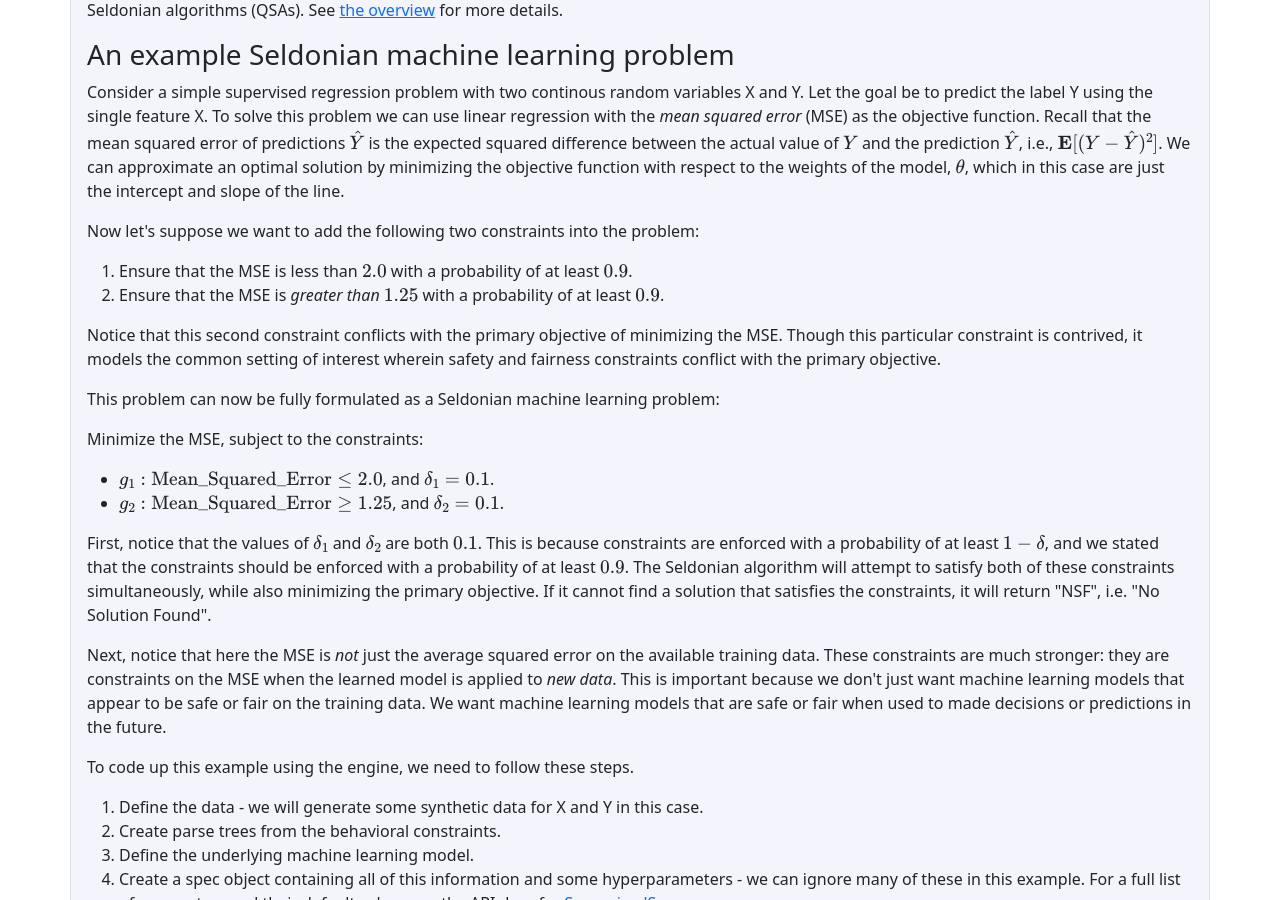
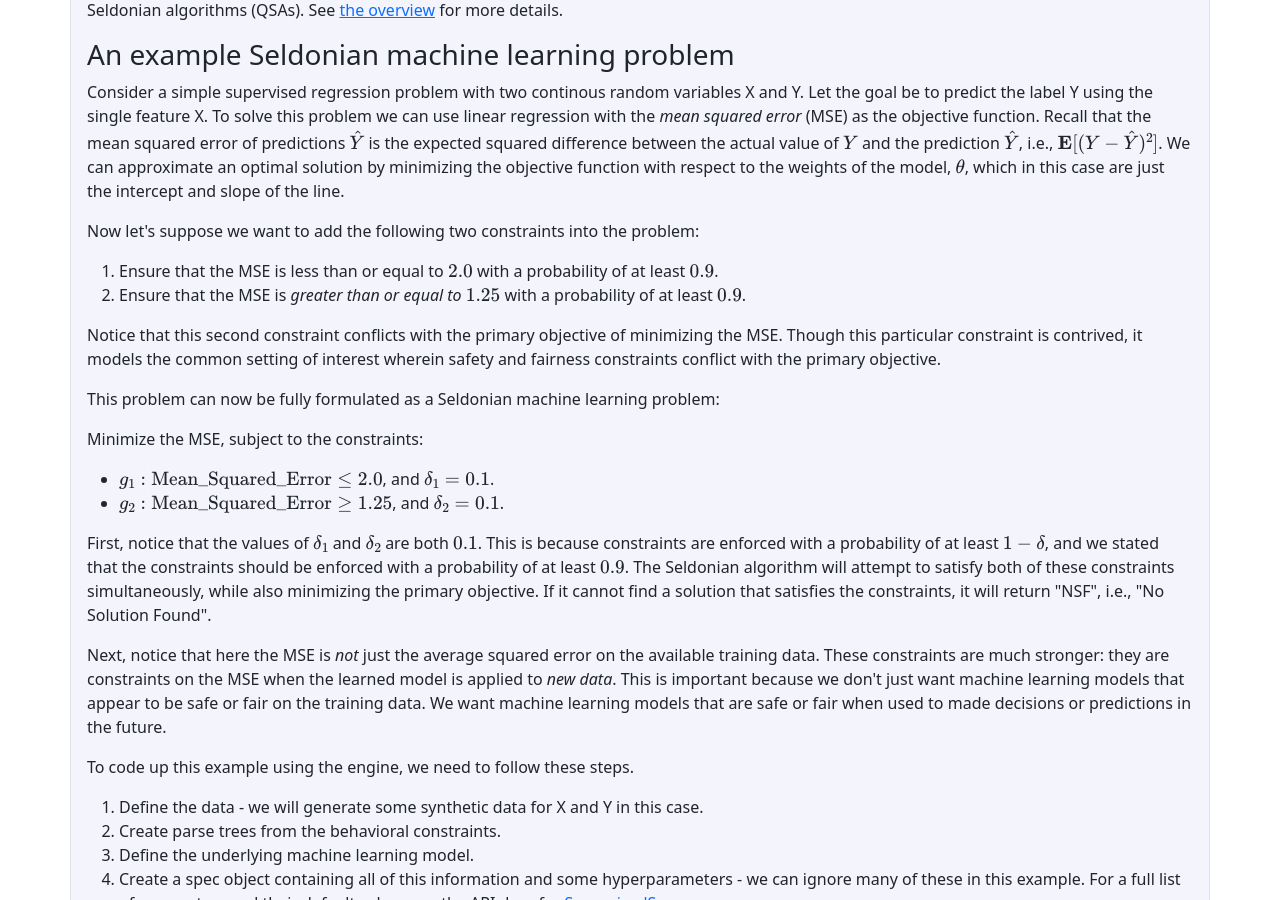
Before and after one commit to seldonian-framework/Tutorials, a Jekyll site: the page built from _tutorials/simple_engine_tutorial.md, in a window 1280 px wide and 900 px high, scrolled down 418 px. Built offline with Jekyll 4.4.1, drawn with Linux system fonts in a browser that asks for light colours; formulas are drawn with MathJax 3; some of the changed text lies outside the part shown.

Commit message:
address Phil's comments

```diff
--- a/_tutorials/simple_engine_tutorial.md
+++ b/_tutorials/simple_engine_tutorial.md
@@ -27,8 +27,8 @@
         Now let's suppose we want to add the following two constraints into the problem:
     </p>
     <ol>
-        <li>Ensure that the MSE is less than $2.0$ with a probability of at least $0.9$. </li>
-        <li>Ensure that the MSE is <i>greater than</i> $1.25$ with a probability of at least $0.9$.</li>
+        <li>Ensure that the MSE is less than or equal to $2.0$ with a probability of at least $0.9$. </li>
+        <li>Ensure that the MSE is <i>greater than or equal to</i> $1.25$ with a probability of at least $0.9$.</li>
     </ol>
     <p>
         Notice that this second constraint conflicts with the primary objective of minimizing the MSE. Though this particular constraint is contrived, it models the common setting of interest wherein safety and fairness constraints conflict with the primary objective.
@@ -48,7 +48,7 @@
         </li>
     </ul>
     <p>
-        First, notice that the values of ${\delta}_1$ and ${\delta}_2$ are both $0.1$. This is because constraints are enforced with a probability of at least $1-{\delta}$, and we stated that the constraints should be enforced with a probability of at least $0.9$. The Seldonian algorithm will attempt to satisfy both of these constraints simultaneously, while also minimizing the primary objective. If it cannot find a solution that satisfies the constraints, it will return "NSF", i.e. "No Solution Found".
+        First, notice that the values of ${\delta}_1$ and ${\delta}_2$ are both $0.1$. This is because constraints are enforced with a probability of at least $1-{\delta}$, and we stated that the constraints should be enforced with a probability of at least $0.9$. The Seldonian algorithm will attempt to satisfy both of these constraints simultaneously, while also minimizing the primary objective. If it cannot find a solution that satisfies the constraints, it will return "NSF", i.e., "No Solution Found".
     </p>
     <p>
         Next, notice that here the MSE is <i>not</i> just the average squared error on the available training data. These constraints are much stronger: they are constraints on the MSE when the learned model is applied to <i>new data</i>. This is important because we don't just want machine learning models that appear to be safe or fair on the training data. We want machine learning models that are safe or fair when used to made decisions or predictions in the future.
@@ -63,8 +63,13 @@
         <li> Create a spec object containing all of this information and some hyperparameters - we can ignore many of these in this example. For a full list of parameters and their default values see the API docs for <a href="https://seldonian-toolkit.github.io/Engine/build/html/_autosummary/seldonian.spec.SupervisedSpec.html#seldonian.spec.SupervisedSpec">SupervisedSpec</a>.</li>
         <li> Run the Seldonian algorithm using the spec object. </li>
     </ol>
+    <p>
     Let's write out the code to do this. Each step above is enumerated in comments in the code below. We will make heavy use of helper functions with many hidden defaults. In the tutorials that follow, we will explore how to customize running the Engine.
+    </p>
 
+<div>
+
+<input type="button" style="float: right" class="btn btn-sm btn-secondary" onclick="copy2Clipboard(this)" value="Copy code snippet">
 
 {% highlight python %}
 # example.py
@@ -115,6 +120,7 @@
     passed_safety,solution = SA.run()
     print(passed_safety,solution)
 {% endhighlight %}
+</div>
 <p>
 If you copy the above code into a file called "example.py", run the example from the command line (once inside a virtual environment where you have pip-installed the engine) by doing:
 </p>
@@ -138,9 +144,9 @@
 {% endhighlight %}
     </p>
     <p>
-    Notice in the last few lines of the script that <code class="highlight">SA.run()</code> returns two values. <code class="highlight">passed_safety</code> is a Boolean indicating whether the candidate solution found during candidate selection passed the safety test. If <code class="highlight">passed_safety==False </code>, then <code class='highlight'> solution="NSF"</code>, i.e., "No Solution Found". If <code class="highlight">passed_safety==True</code> then the solution is the array of model weights that cause the safety test to be passed. In this example, you should get <code class="highlight">passed_safety=True</code> and a candidate solution of something like: <code class="highlight">[0.16911355 0.1738146]</code>, although the exact numbers might differ slightly depending on your machine's random number generator.
+    Notice in the last few lines of the script that <a href="https://seldonian-toolkit.github.io/Engine/build/html/_autosummary/seldonian.seldonian_algorithm.SeldonianAlgorithm.html#seldonian.seldonian_algorithm.SeldonianAlgorithm.run">SA.run()</a> returns two values. <code class="highlight">passed_safety</code> is a Boolean indicating whether the candidate solution found during candidate selection passed the safety test. If <code class="highlight">passed_safety==False </code>, then <code class='highlight'> solution="NSF"</code>, i.e., "No Solution Found". If <code class="highlight">passed_safety==True</code> then the solution is the array of model weights that cause the safety test to be passed. In this example, you should get <code class="highlight">passed_safety=True</code> and a candidate solution of something like: <code class="highlight">[0.16911355 0.1738146]</code>, although the exact numbers might differ slightly depending on your machine's random number generator.
 </p>
-<p> Also notice that <code class="highlight">SA.run()</code> does not return what the value of the primary objective actually was on the safety test. Given that it passed the safety test, we know that it should be between $1.25$ and $2.0$ (and the actual MSE on future data will be in this range with high probability). The <code class="highlight">SA</code> object provides the introspection we need to extract this information:
+<p> Also notice that <code class="highlight">SA.run()</code> does not return what the value of the primary objective actually was on the safety test. Given that it passed the safety test, we know that it should be between $1.25$ and $2.0$ (and the actual MSE on future data will be in this range with high probability). The <code class="highlight">SA</code> object provides the introspection we need to extract this information through the <a href="https://seldonian-toolkit.github.io/Engine/build/html/_autosummary/seldonian.seldonian_algorithm.SeldonianAlgorithm.html#seldonian.seldonian_algorithm.SeldonianAlgorithm.evaluate_primary_objective">SA.evaluate_primary_objective()</a> method:
 
 {% highlight python %}
 # Check the value of the primary objective on the safety dataset
@@ -153,7 +159,7 @@
 </p>
 
 <p>
-We might also wonder what the values of the primary objective and the behavioral constraint function were during the candidate selection process. All of this information and more is stored in a dictionary that is retrievable via the <code class="highlight">SA.get_cs_result()</code> method:
+We might also wonder what the values of the primary objective and the behavioral constraint function were during the candidate selection process. All of this information and more is stored in a dictionary that is retrievable via the <a href="">SA.get_cs_result()</a> method:
 {% highlight python %}
 cs_dict = SA.get_cs_result() # returns a dictionary with a lot of quantities evaluated at each step of gradient descent
 print(cs_dict.keys())
@@ -170,7 +176,7 @@
 {% highlight python %}
 print(cs_dict['g_vals'])
 {% endhighlight %}
-Even if candidate selection returned "NSF", the <code class="highlight">cs_dict</code> will still store these values.
+Even if candidate selection returns "NSF", the <code class="highlight">cs_dict</code> stores these values.
 </p>
     <h3>Summary</h3>
     <p>In this tutorial, we demonstrated how to:</p>
--- a/index.html
+++ b/index.html
@@ -2,9 +2,9 @@
 layout: home
 permalink: /
 ---
-<div class="container mt-4" align="center">
+<!-- <div class="container mt-4" align="center">
     <a href="{{ "/overview/" | relative_url }}" class="btn btn-primary">Next: Overview &raquo;</a>
-</div>
+</div> -->
 <!-- Title Container -->
 <div class="container p-3 mt-4 border" style="background-color: #f3f4fc;">
     <h1 class="mb-3">Seldonian Machine Learning Toolkit</h1>
```
Also changed, not shown: _tutorials/custom_base_node.md (+1 -1 lines), _tutorials/fair_loans_tutorial.md (+4 -4 lines), assets/img/loan_cs.png.
